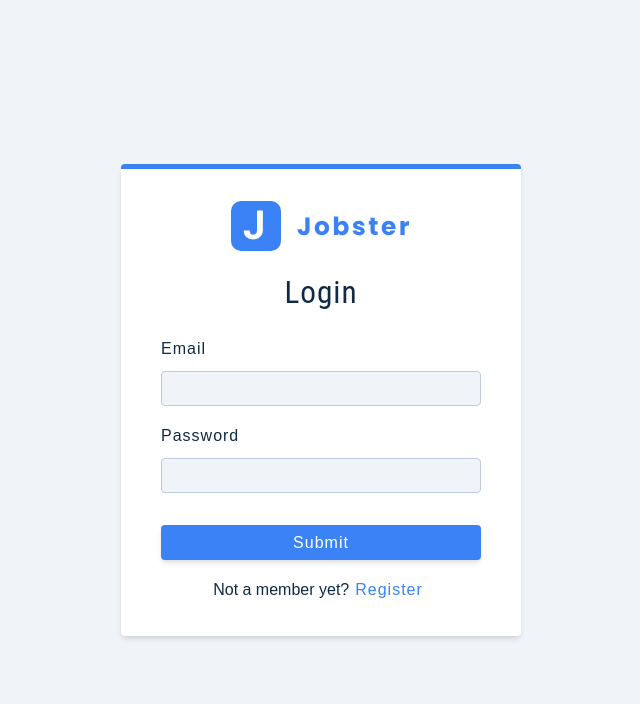
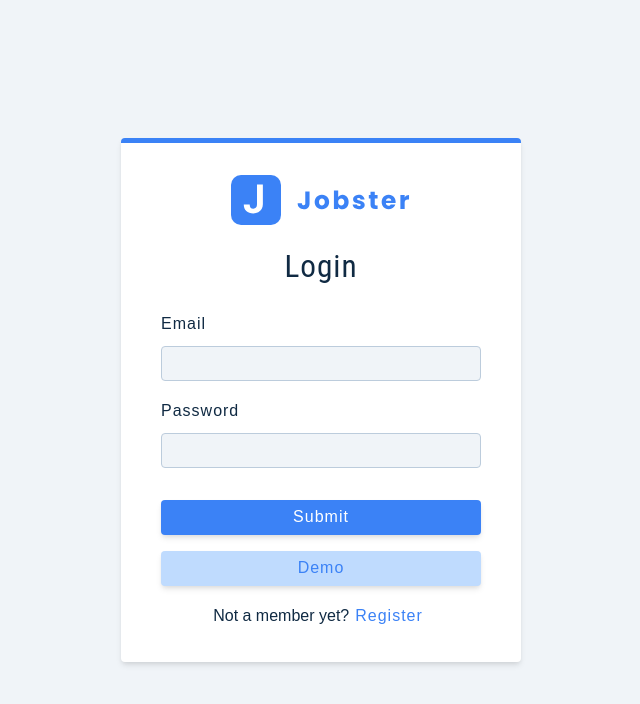
Before and after one commit to MrDBStig/jobster, a React (Create React App) app: page /register in a window 1280 px wide. Shown: the top 704 px of the page, without its empty margins (319-959 px from the left). Built offline with nearby package versions, Linux system fonts and the light colour scheme.

Commit message:
Add test user functionality

```diff
--- a/src/pages/Register.js
+++ b/src/pages/Register.js
@@ -78,6 +78,18 @@ const Register = () => {
         <button className="btn btn-block" disabled={isLoading}>
           {isLoading ? "Loading..." : "Submit"}
         </button>
+        <button
+          type="button"
+          className="btn btn-block btn-hipster"
+          disabled={isLoading}
+          onClick={() => {
+            dispatch(
+              loginUser({ email: "testUser@test.com", password: "secret" })
+            );
+          }}
+        >
+          {isLoading ? "loading..." : "demo"}
+        </button>
         <p>
           {values.isMember ? "Not a member yet?" : "Already a member?"}
           <button type="button" onClick={toggleMember} className="member-btn">
```
